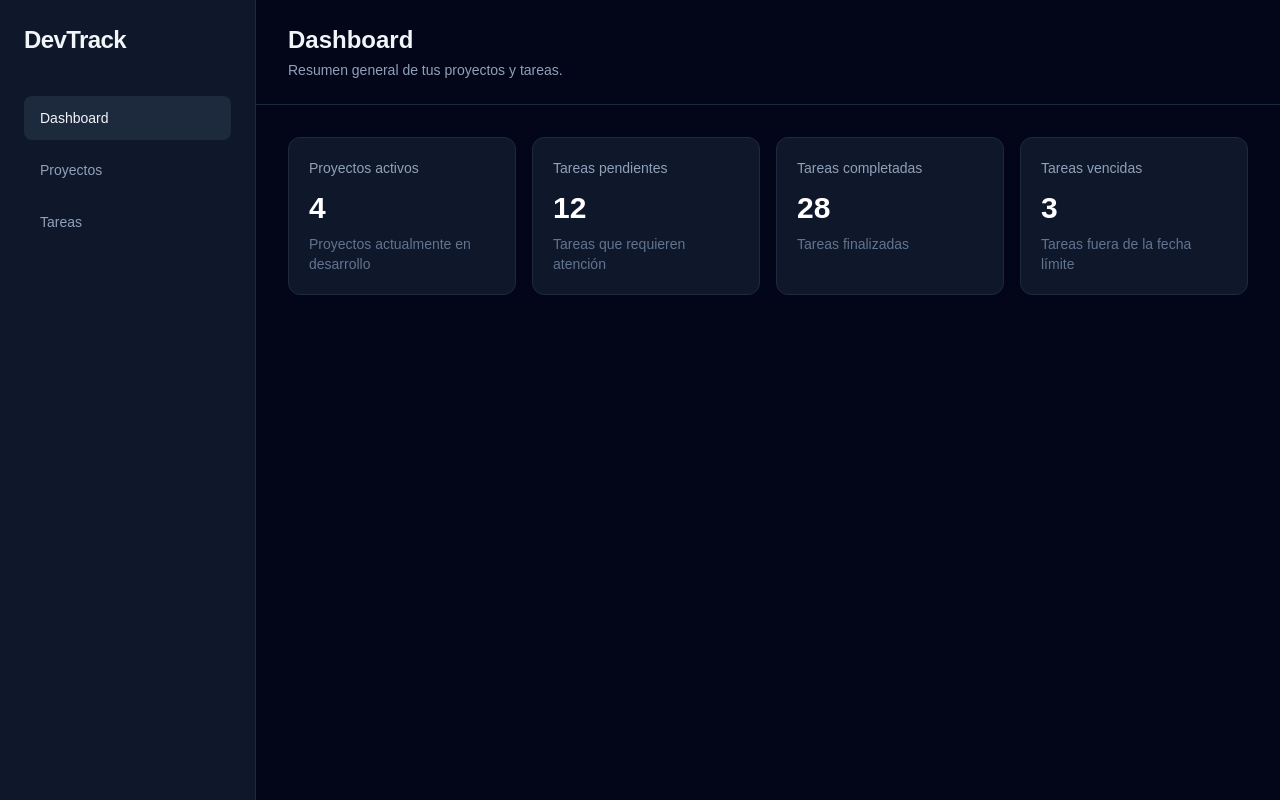
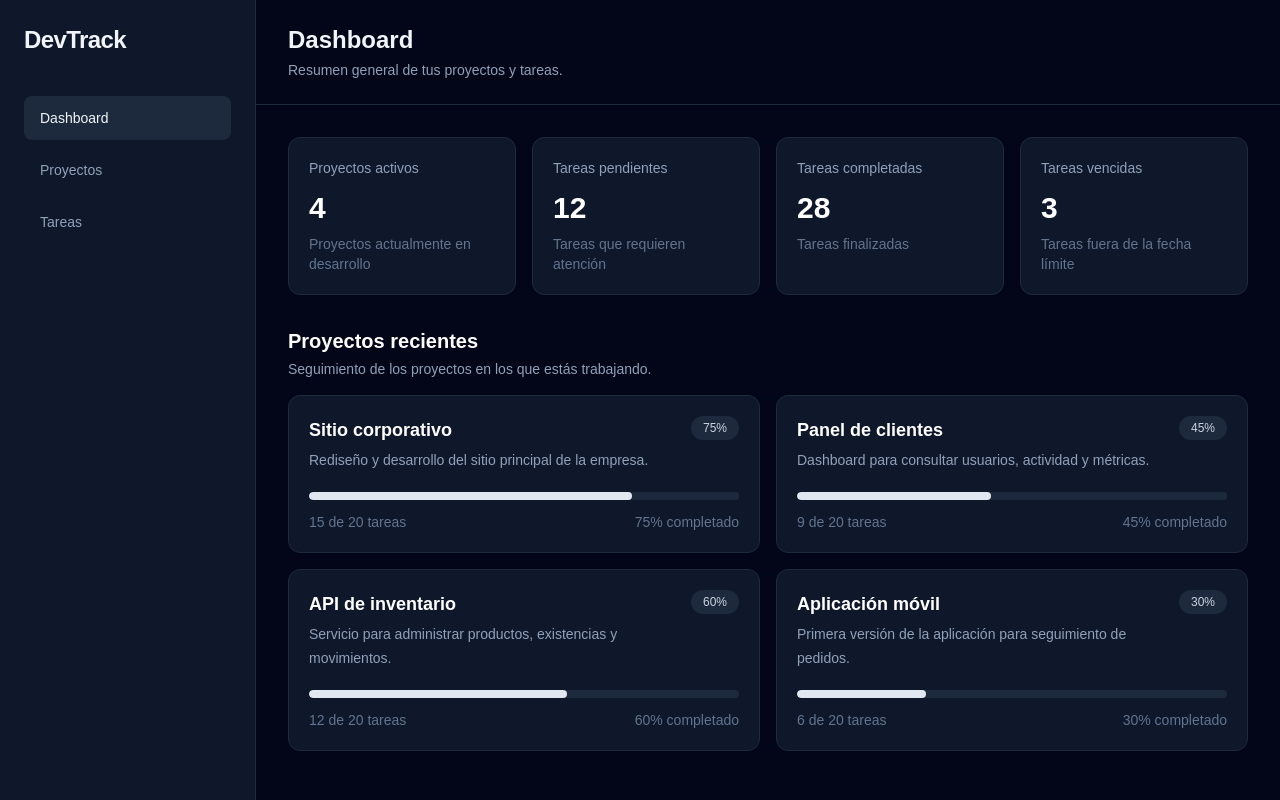
Before and after one commit to JC-ProyectosDigitales/DevTrack, a Next.js app: page / in a window 1280 px wide. Built offline with nearby package versions, Linux system fonts and the light colour scheme.

Commit message:
feat: add recent projects section

```diff
--- a/src/app/page.tsx
+++ b/src/app/page.tsx
@@ -1,4 +1,5 @@
 import Header from "@/components/Header";
+import ProjectCard from "@/components/ProjectCard";
 import Sidebar from "@/components/Sidebar";
 import StatCard from "@/components/StatCard";
 
@@ -11,7 +12,7 @@ export default function Home() {
         <section className="flex-1">
           <Header />
 
-          <div className="p-8">
+          <div className="space-y-8 p-8">
             <div className="grid gap-4 md:grid-cols-2 xl:grid-cols-4">
               <StatCard
                 title="Proyectos activos"
@@ -37,6 +38,52 @@ export default function Home() {
                 description="Tareas fuera de la fecha límite"
               />
             </div>
+
+            <section>
+              <div className="mb-4">
+                <h2 className="text-xl font-semibold text-white">
+                  Proyectos recientes
+                </h2>
+
+                <p className="mt-1 text-sm text-slate-400">
+                  Seguimiento de los proyectos en los que estás trabajando.
+                </p>
+              </div>
+
+              <div className="grid gap-4 lg:grid-cols-2">
+                <ProjectCard
+                  name="Sitio corporativo"
+                  description="Rediseño y desarrollo del sitio principal de la empresa."
+                  progress={75}
+                  tasksCompleted={15}
+                  totalTasks={20}
+                />
+
+                <ProjectCard
+                  name="Panel de clientes"
+                  description="Dashboard para consultar usuarios, actividad y métricas."
+                  progress={45}
+                  tasksCompleted={9}
+                  totalTasks={20}
+                />
+
+                <ProjectCard
+                  name="API de inventario"
+                  description="Servicio para administrar productos, existencias y movimientos."
+                  progress={60}
+                  tasksCompleted={12}
+                  totalTasks={20}
+                />
+
+                <ProjectCard
+                  name="Aplicación móvil"
+                  description="Primera versión de la aplicación para seguimiento de pedidos."
+                  progress={30}
+                  tasksCompleted={6}
+                  totalTasks={20}
+                />
+              </div>
+            </section>
           </div>
         </section>
       </div>
--- /dev/null
+++ b/src/components/ProjectCard.tsx
@@ -0,0 +1,49 @@
+type ProjectCardProps = {
+  name: string;
+  description: string;
+  progress: number;
+  tasksCompleted: number;
+  totalTasks: number;
+};
+
+export default function ProjectCard({
+  name,
+  description,
+  progress,
+  tasksCompleted,
+  totalTasks,
+}: ProjectCardProps) {
+  return (
+    <article className="rounded-xl border border-slate-800 bg-slate-900 p-5">
+      <div className="flex items-start justify-between gap-4">
+        <div>
+          <h3 className="text-lg font-semibold text-white">{name}</h3>
+          <p className="mt-1 text-sm leading-6 text-slate-400">
+            {description}
+          </p>
+        </div>
+
+        <span className="rounded-full bg-slate-800 px-3 py-1 text-xs font-medium text-slate-300">
+          {progress}%
+        </span>
+      </div>
+
+      <div className="mt-5">
+        <div className="h-2 overflow-hidden rounded-full bg-slate-800">
+          <div
+            className="h-full rounded-full bg-slate-200"
+            style={{ width: `${progress}%` }}
+          />
+        </div>
+
+        <div className="mt-3 flex items-center justify-between text-sm text-slate-500">
+          <span>
+            {tasksCompleted} de {totalTasks} tareas
+          </span>
+
+          <span>{progress}% completado</span>
+        </div>
+      </div>
+    </article>
+  );
+}
```
